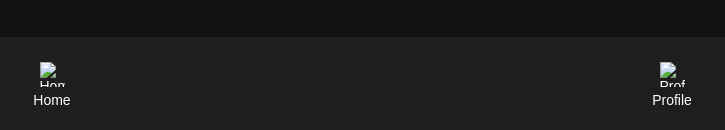
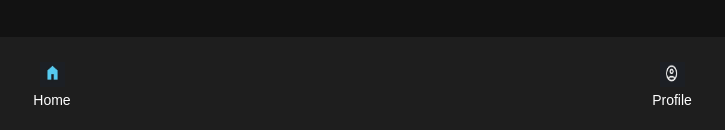
Before and after one commit to navneet10052000/VITviton, a plain HTML site: page home.html in a window 1280 px wide. Shown: the part 850-980 px from the top of the page, 278-1003 px from the left. Drawn offline with Linux system fonts and the light colour scheme.

Commit message:
home.html

```diff
--- a/home.html
+++ b/home.html
@@ -204,11 +204,11 @@
 
     <div class="footer">
         <div onclick="goToHome()">
-            <img src="imagepage1/home.jpg" alt="Home" style="width: 25px; height: 25px; margin-bottom: 5px;">
+            <img src="home.jpg" alt="Home" style="width: 25px; height: 25px; margin-bottom: 5px;">
             <span>Home</span>
         </div>
         <div onclick="goToProfile()">
-            <img src="imagepage1/profile.png" alt="Profile" style="width: 25px; height: 25px; margin-bottom: 5px;">
+            <img src="profile.png" alt="Profile" style="width: 25px; height: 25px; margin-bottom: 5px;">
             <span>Profile</span>
         </div>
     </div>
```
